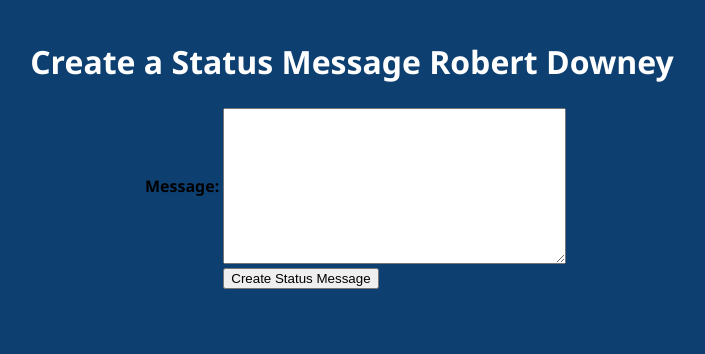
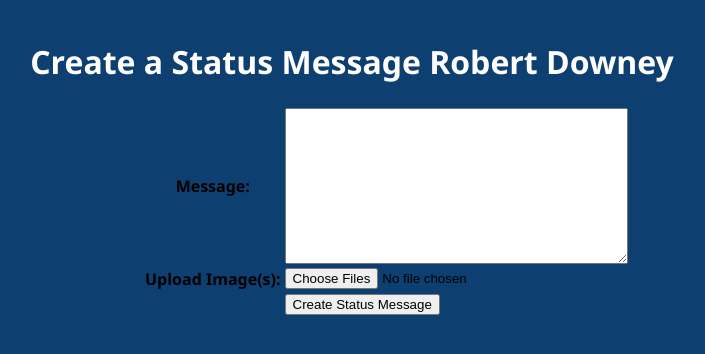
Before and after one commit to ChenMichelle2/CS412, a Django app: page /mini_fb/profile/4/create_status in a window 1280 px wide. Shown: the part 149-503 px from the top of the page, without its empty margins (288-993 px from the left). Run offline with Django 4.2, Linux system fonts and the light colour scheme; data comes from the database, SQL or seed files in the repository; both versions use the stored data as it was after the commit.

Commit message:
finished task 2 in A7

```diff
--- a/mini_fb/templates/mini_fb/create_status_form.html
+++ b/mini_fb/templates/mini_fb/create_status_form.html
@@ -5,12 +5,16 @@
 {% block content %}
 <h1>Create a Status Message {{profile.first_name}} {{profile.last_name}}</h1>
 <div class='center'>
-  <form method='POST'>
+  <form method='POST' enctype="multipart/form-data">
     <!-- show this first -->
 
     <table>
       <!-- creates form as table -->
       {{form.as_table}}
+      <tr>
+        <td><strong>Upload Image(s):</strong></td>
+        <td><input type="file" name="files" multiple></td>
+      </tr>
       <tr>
         <td></td>
         <td><input type="submit" name="submit" value="Create Status Message"></td>
--- a/mini_fb/views.py
+++ b/mini_fb/views.py
@@ -43,6 +43,16 @@ class CreateStatusMessageView(CreateView):
   def form_valid(self, form):
     profile = Profile.objects.get(pk=self.kwargs['pk'])  # Get the profile instance
     form.instance.profile = profile  # Assign the profile to the status message
+
+    sm = form.save()  # save the status message to database
+
+    files = self.request.FILES.getlist('files') # read the file from the form
+
+    for file in files:   # Iterate over each uploaded file and create an Image object
+      # Create and save each image object associated with the status message
+      image = Image(image_file=file, status_message=sm)
+      image.save()
+
     return super().form_valid(form)
 
   def get_success_url(self):
```
Also changed, not shown: db.sqlite3, media/status_images/WH-XmasTree_4x3.jpg.avif (added), media/status_images/front-yard-Christmas.jpg.webp (added), media/status_images/unnamed.jpg (added).
